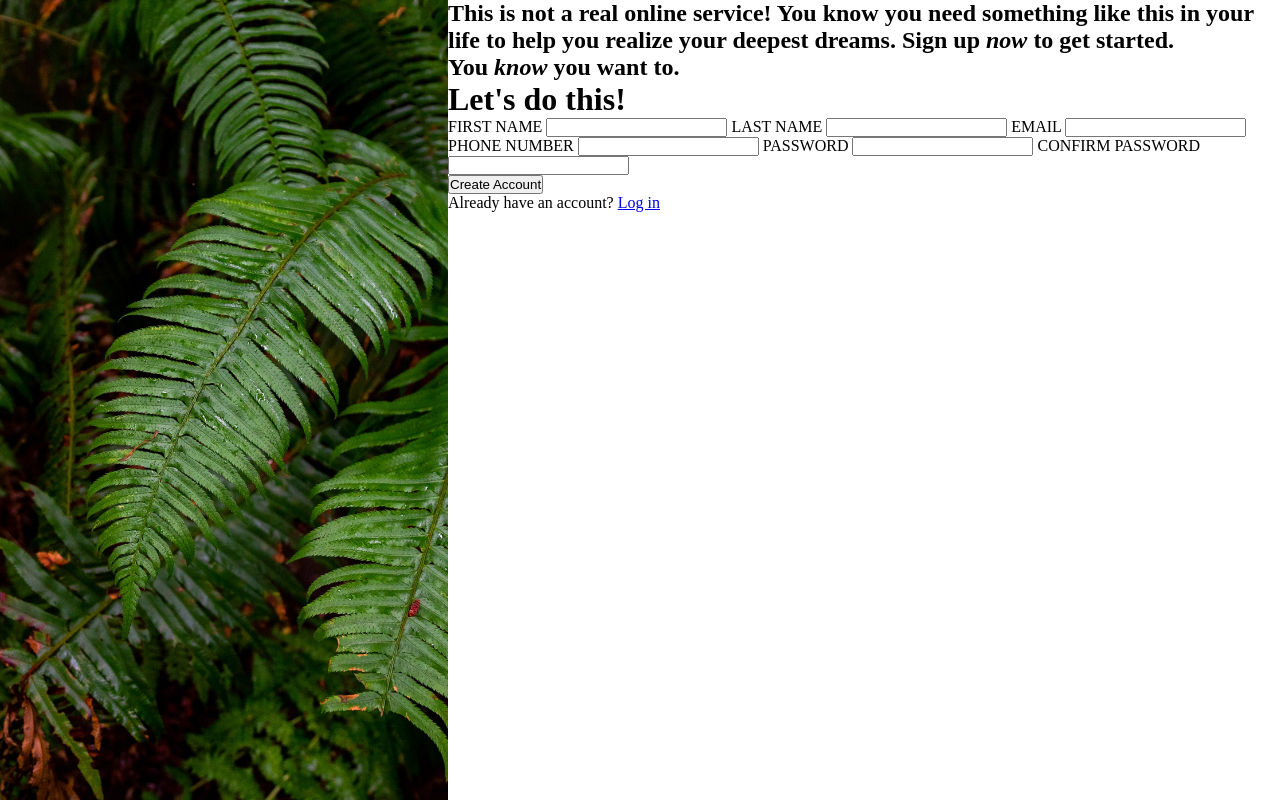
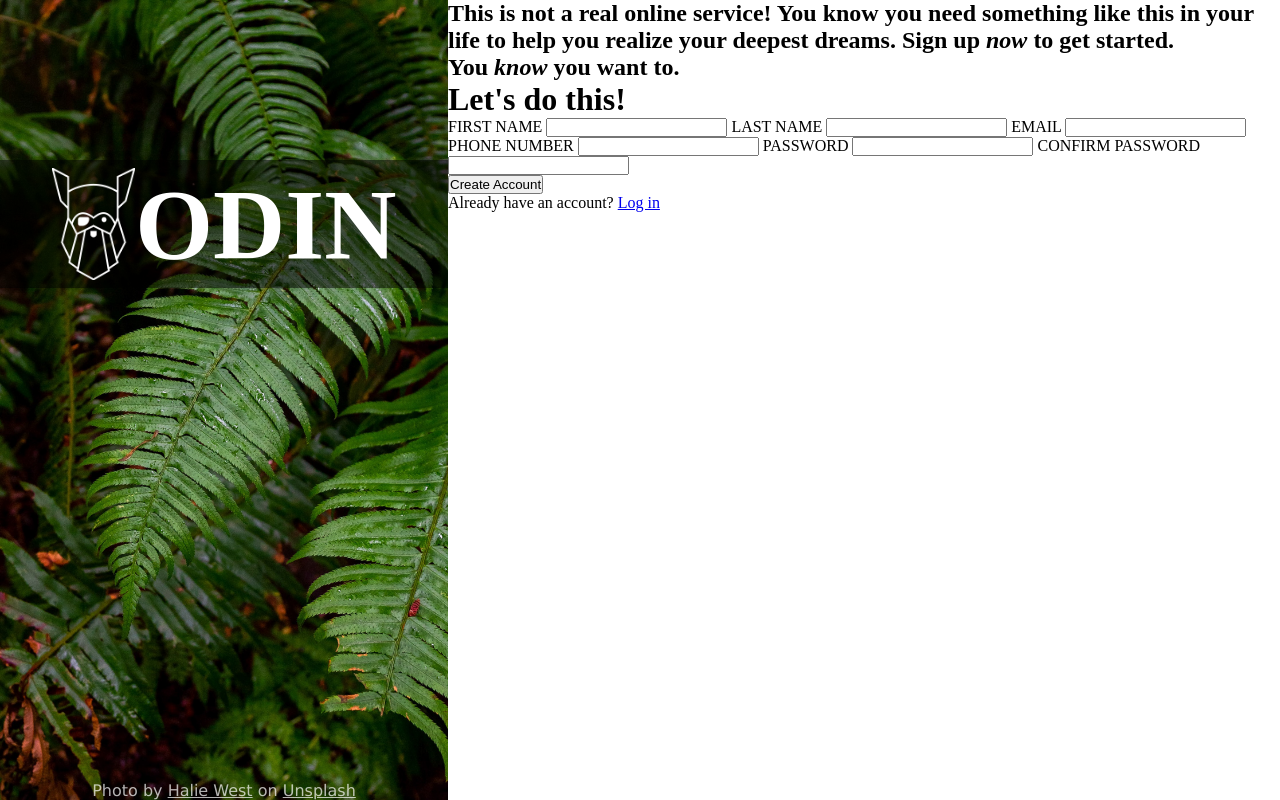
Before and after one commit to Evanp215/sign-up-form, a plain HTML site: page index.html in a window 1280 px wide. Drawn offline with Linux system fonts and the light colour scheme.

Commit message:
Adjusted image section with flexbox and added footer to bottom of image

```diff
--- a/index.html
+++ b/index.html
@@ -12,7 +12,11 @@
 
     <!-- Left Screen -->
     <div id="image-section">
-      <div id="logo-container"></div>
+      <div id="logo-container">
+        <img id="odin-logo" src="images/odin-lined.png">
+        <h1 id="odin-text">ODIN</h1>
+      </div>
+      <p id="footer">Photo by <a href="">Halie West</a> on <a href="">Unsplash</a></p>
     </div>
     <!-- Left Screen -->
 
--- a/styles.css
+++ b/styles.css
@@ -16,6 +16,35 @@
   -o-background-size: cover;
   background-size: cover;
   width: 35%;
+  display: flex;
+  flex-direction: column;
+  align-items: center;
+}
+#logo-container {
+  width: 35vw;
+  height: 16vh;
+  background-color: rgba(0,0,0, .5);
+  display: flex;
+  align-items: center;
+  justify-content: center;
+  margin-bottom: auto;
+  margin-top: 20vh;
+}
+#odin-logo {
+  height: 14vh;
+}
+#odin-text {
+  color: white;
+  font-size: 100px;
+}
+#footer {
+  color: white;
+  font-family:Verdana, Geneva, Tahoma, sans-serif;
+  opacity: .7;
+}
+#footer > a {
+  color: white;
+  font-family:Verdana, Geneva, Tahoma, sans-serif;
 }
 
 #form-section{
```
